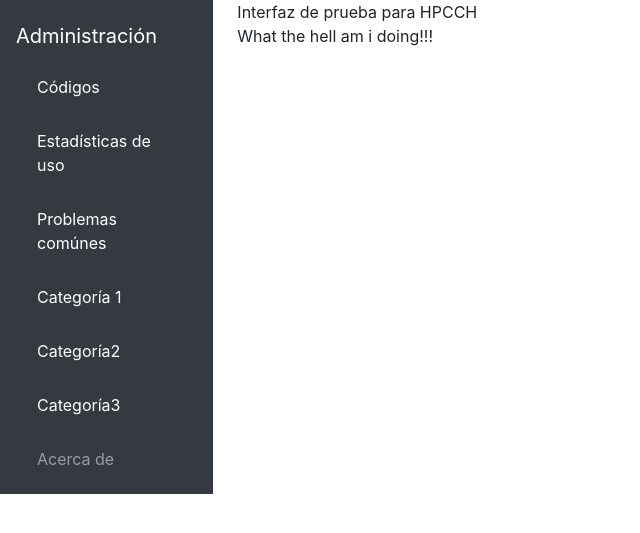
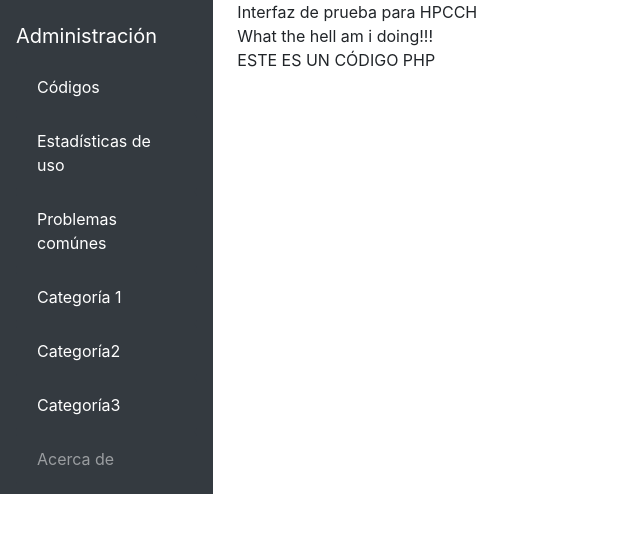
Before and after one commit to matiasdlf/parallel-dimension, a PHP site: page / in a window 1280 px wide. Shown: the part 56-589 px from the top of the page, without its empty margins (0-640 px from the left). Run offline with PHP 8.4, Linux system fonts and the light colour scheme.

Commit message:
Se cambia el formato html por php

```diff
--- a/index.html
+++ b/index.php
@@ -71,10 +71,11 @@
               <main role="main" class="col-12 col-md-9 col-lg-10 px-4">
                 Interfaz de prueba para HPCCH</br>
                 What the hell am i doing!!!</br>
+                <?php
+                    echo("ESTE ES UN CÓDIGO PHP");
+                ?>
               </main>
-
             </div>
-
           </div>
     </body>
 </html>
```
